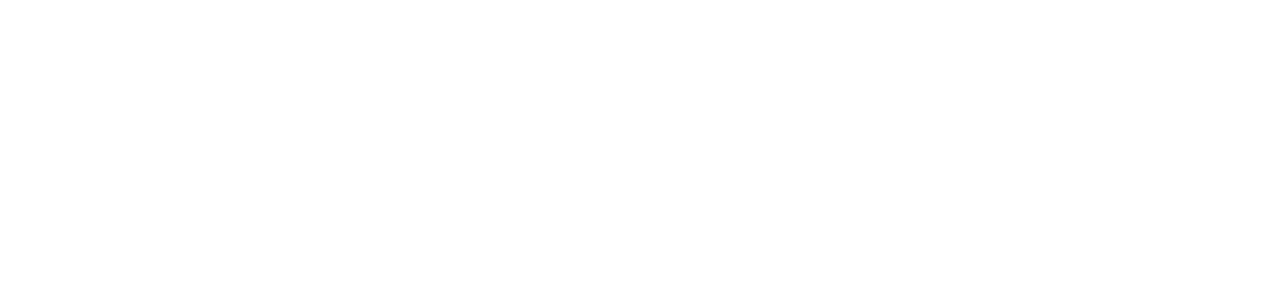
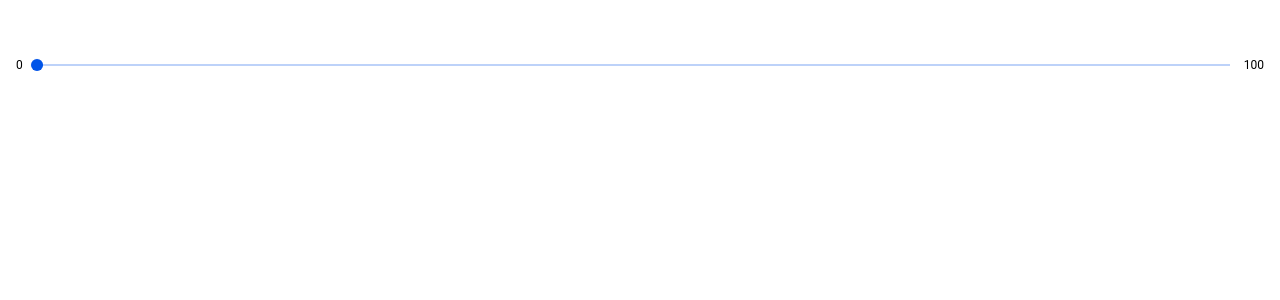
Before and after one commit to Bella3009/MobileApplicationLessons, a React (Vite) app in the folder worksheet4/: page /4f in a window 1280 px wide. Shown: the top 300 px of the page. Built offline with nearby package versions, Linux system fonts and the light colour scheme.

Commit message:
Completed Worksheet 4F

```diff
--- a/worksheet4/src/App.tsx
+++ b/worksheet4/src/App.tsx
@@ -7,6 +7,7 @@
 import Worksheet4c from "./pages/Worksheet4c";
 import Worksheet4d from "./pages/Worksheet4d";
 import Worksheet4e from "./pages/Worksheet4e";
+import Worksheet4f from "./pages/Worksheet4f";
 
 /* Core CSS required for Ionic components to work properly */
 import "@ionic/react/css/core.css";
@@ -62,6 +63,9 @@
         <Route exact path="/4e">
           <Worksheet4e />
         </Route>
+        <Route exact path="/4f">
+          <Worksheet4f />
+        </Route>
         <Route exact path="/">
           <Redirect to="/home" />
         </Route>
--- /dev/null
+++ b/worksheet4/src/pages/Worksheet4f.tsx
@@ -0,0 +1,22 @@
+import {
+  IonContent,
+  IonPage,
+  // Other Components
+  IonLabel,
+  IonRange,
+} from "@ionic/react";
+
+const Worksheet4f: React.FC = () => {
+  return (
+    <IonPage>
+      <IonContent className="ion-padding">
+        <IonRange min={0} max={100} step={1} pin={true}>
+          <IonLabel slot="start">0</IonLabel>
+          <IonLabel slot="end">100</IonLabel>
+        </IonRange>
+      </IonContent>
+    </IonPage>
+  );
+};
+
+export default Worksheet4f;
```
Also changed, not shown: 1 other file (tests, documents, lock files or other folders).
